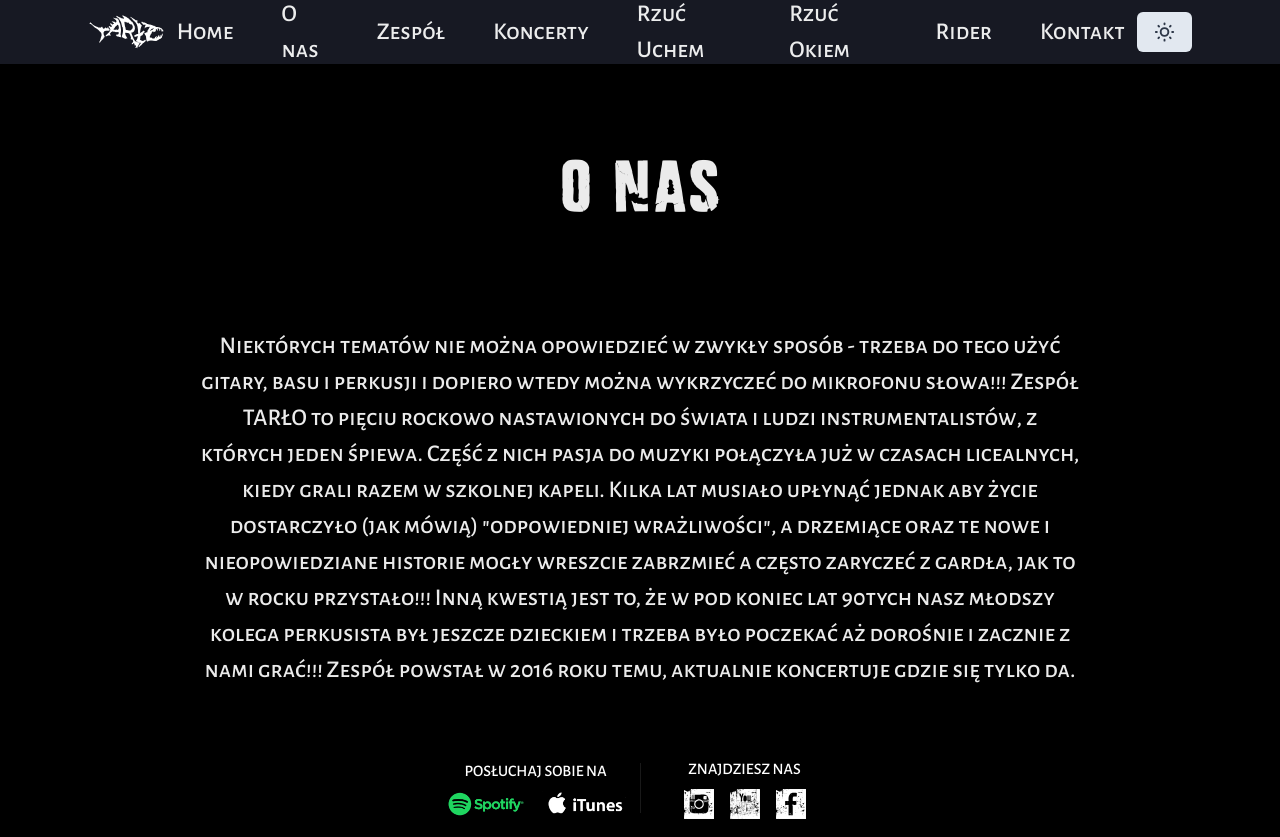
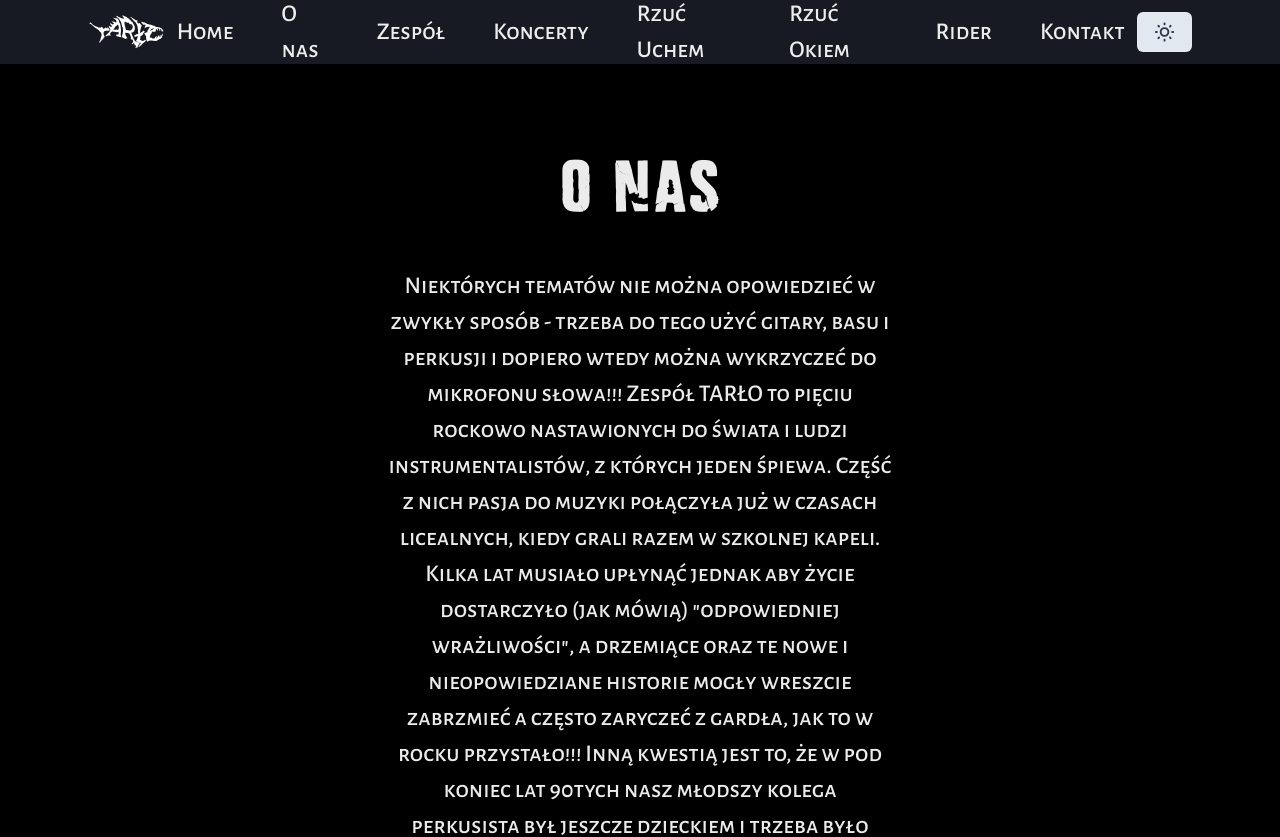
Before and after one commit to mruszkiewicz-dev/tarlo-website, a Next.js app: page /about in a window 1280 px wide. Shown: the top 837 px of the page. Built offline with nearby package versions, Linux system fonts and the light colour scheme.

Commit message:
info container

```diff
--- a/src/pages/about.tsx
+++ b/src/pages/about.tsx
@@ -1,12 +1,12 @@
 import { MyText } from '@/components/ui/my-text'
-import { Box, Text, Flex } from '@chakra-ui/react'
+import { Box, Text, Container } from '@chakra-ui/react'
 
 export default function About() {
   return (
     <Box>
       <MyText>O nas</MyText>
-      <Flex
-        px={{ base: 20, xl: '200px', '2xl': '440px' }}
+      <Container
+        px={{ base: 8, md: 0 }}
         alignItems='center'
         justifyContent='center'
         minHeight='60vh'
@@ -35,7 +35,7 @@
           Zespół powstał w 2016 roku temu, aktualnie koncertuje gdzie się tylko
           da.
         </Text>
-      </Flex>
+      </Container>
     </Box>
   )
 }
```
